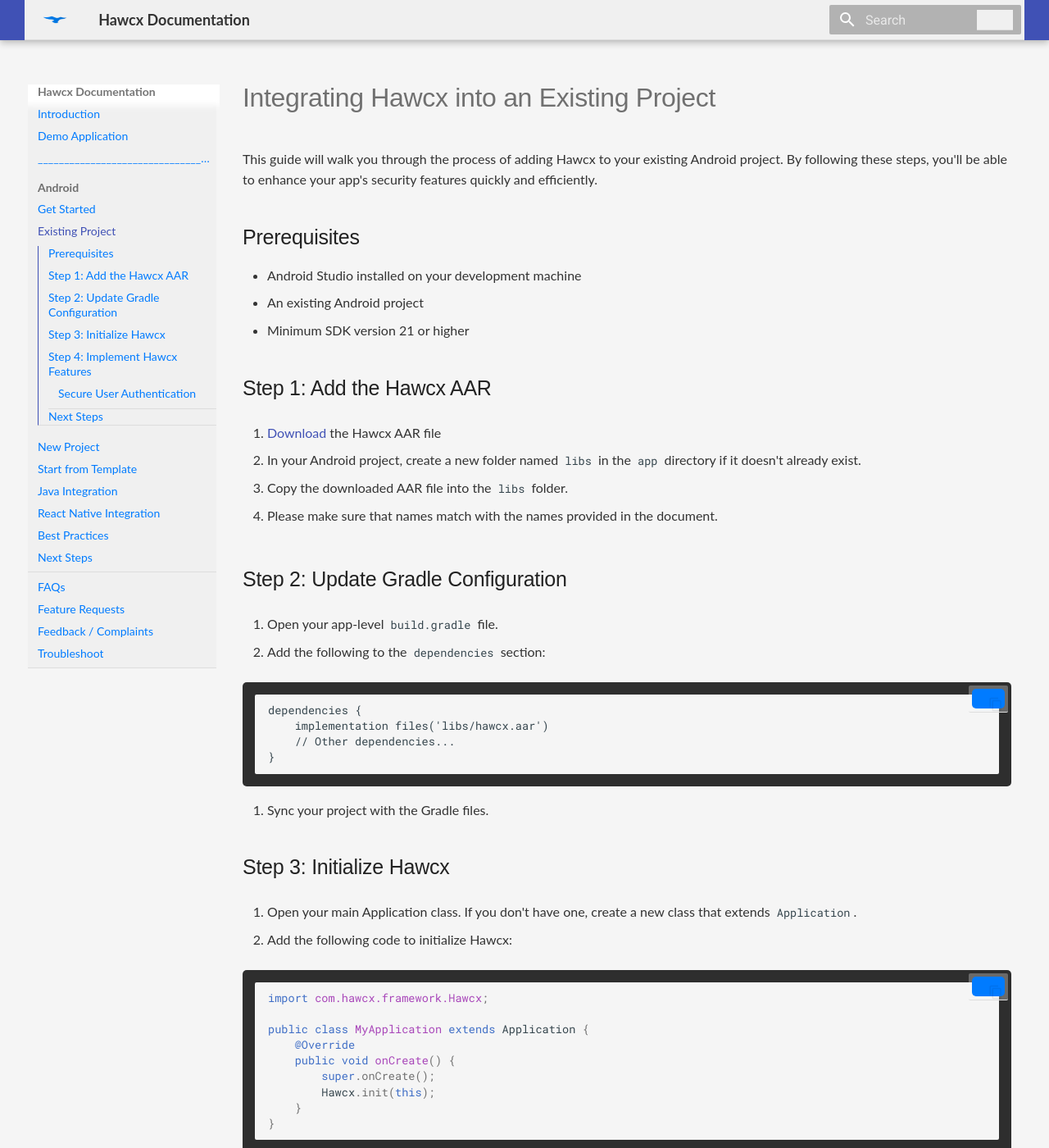
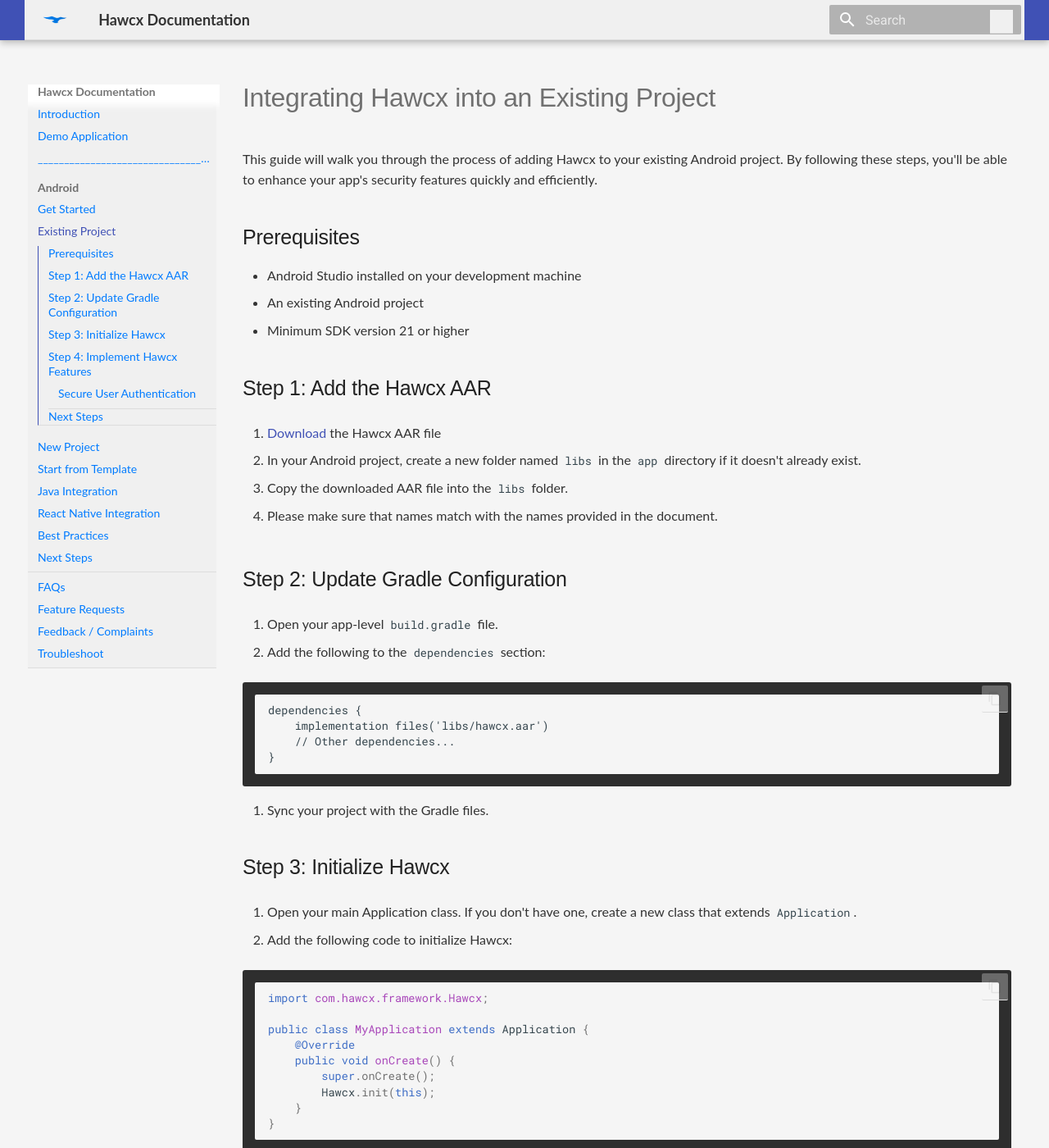
Before and after one commit to hawcx/sdk_docs, an MkDocs documentation site: the page built from docs/android/existing-project.md, in a window 1280 px wide and 1400 px high. Shown: the whole window at 82% size. Built offline with MkDocs 1.6.1 and Material for MkDocs 9.7.7, drawn with Linux system fonts in a browser that asks for light colours.

Commit message:
Update custom.css

```diff
--- a/docs/css/custom.css
+++ b/docs/css/custom.css
@@ -11,7 +11,7 @@ body {
 /* Headers */
 h1, h2, h3, h4, h5, h6 {
   font-family: 'Montserrat', sans-serif; /* Modern font for headers */
-  font-weight: 600;
+  font-weight: 1000;
   color: #222; /* Slightly darker text for headers */
   margin-bottom: 0.5em;
 }
@@ -56,41 +56,13 @@ nav a {
   margin: 10px 0; /* Margin top and bottom for spacing */
 }
 
-/* Specific styling for the copy button inside code blocks */
-pre .copy-button {
-  background-color: #444; /* Adjust background color as needed */
-  color: #fff; /* Ensure text is visible */
-  border: none;
-  padding: 5px 10px;
-  border-radius: 3px;
-  cursor: pointer;
-}
-
-pre .copy-button:hover {
-  background-color: #666; /* Slightly darker background on hover */
-}
-
-/* Buttons */
-button {
-  background-color: #007bff; /* Blue background for buttons */
-  color: #fff; /* White text */
-  border: none;
-  padding: 10px 20px;
-  border-radius: 5px;
-  cursor: pointer;
-  font-size: 16px;
-}
-
-button:hover {
-  background-color: #0056b3; /* Darker blue on hover */
-}
 
 /* Code Blocks */
 pre {
   background-color: #2e2e2e; /* Dark background for code blocks */
   color: #f5f5f5; /* Light text */
   padding: 15px;
-  border-radius: 5px;
+  border-radius: 3px;
 }
 
 /* Code Inline */
```
